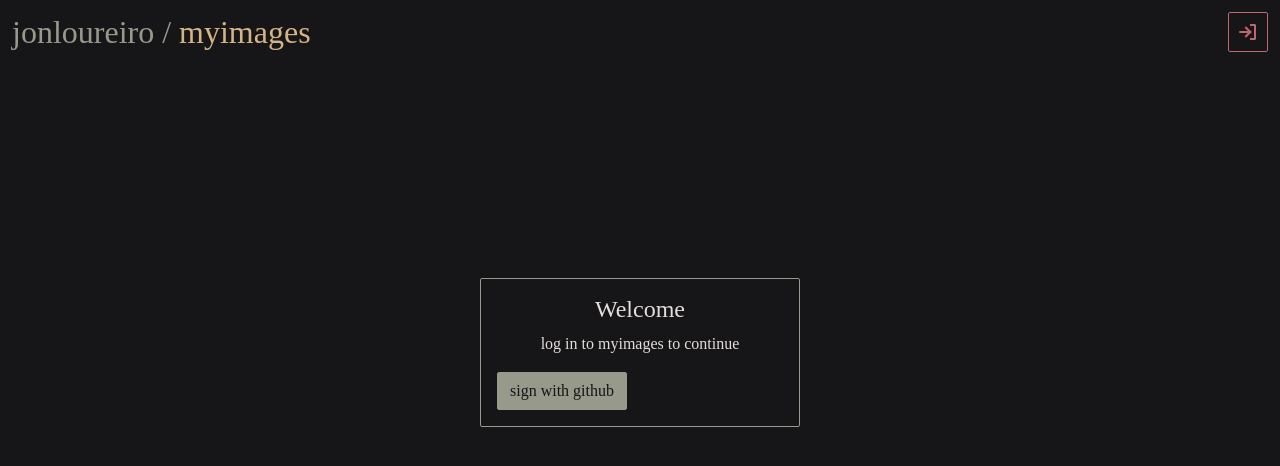
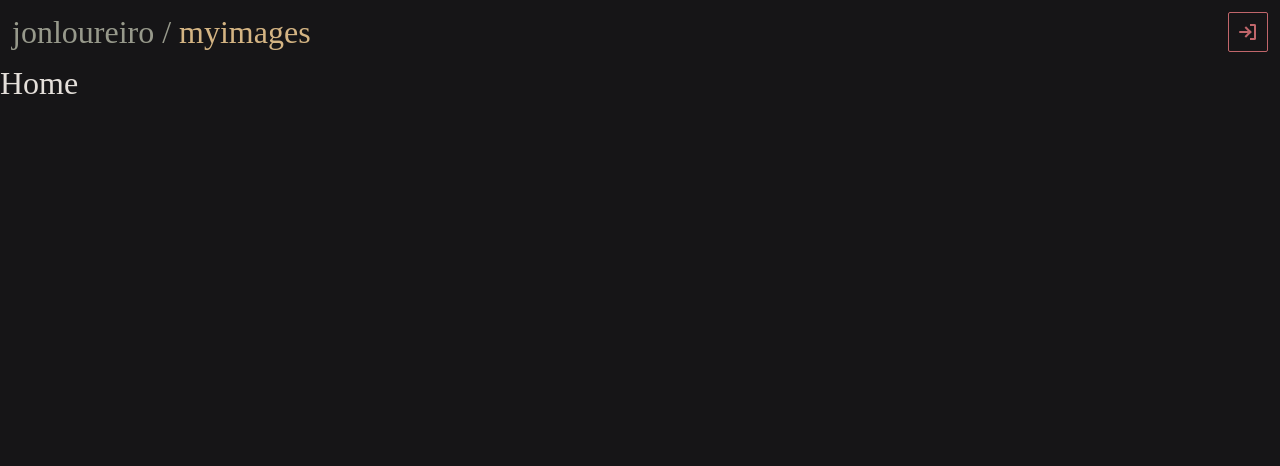
Before and after one commit to jonloureiro/myimages, a Next.js app: page / in a window 1280 px wide. Shown: the top 466 px of the page. Built offline with nearby package versions, Linux system fonts and the light colour scheme.

Commit message:
protect dashboard route

```diff
--- a/src/pages/_app.tsx
+++ b/src/pages/_app.tsx
@@ -1,7 +1,25 @@
+import { useEffect, useState } from 'react';
+import { useRouter } from 'next/router';
+
+import Navbar from '../components/Navbar';
+
 import '../styles/globals.scss';
 
 function MyApp ({ Component, pageProps }) {
-  return <Component {...pageProps} />;
+  const [user, setUser] = useState(false);
+  const router = useRouter();
+
+  useEffect(() => {
+    if (!user && window.location.pathname.startsWith('/dashboard')) {
+      router.push('login');
+    }
+  }, [user]);
+
+  return (
+    <>
+      <Navbar />
+      <Component {...pageProps} />
+    </>);
 }
 
 export default MyApp;
--- /dev/null
+++ b/src/pages/dashboard.tsx
@@ -0,0 +1,5 @@
+export default function Deashboard () {
+  return (
+    <h2>private</h2>
+  );
+}
--- a/src/pages/index.tsx
+++ b/src/pages/index.tsx
@@ -1,11 +1,7 @@
-import LoginCard from '../components/LoginCard';
-import Navbar from '../components/Navbar';
-
 export default function Home () {
   return (
     <>
-      <Navbar />
-      <LoginCard />
+      <h2>Home</h2>
     </>
   );
 }
```
Also changed, not shown: src/pages/login.tsx (added, +7 -0 lines).
